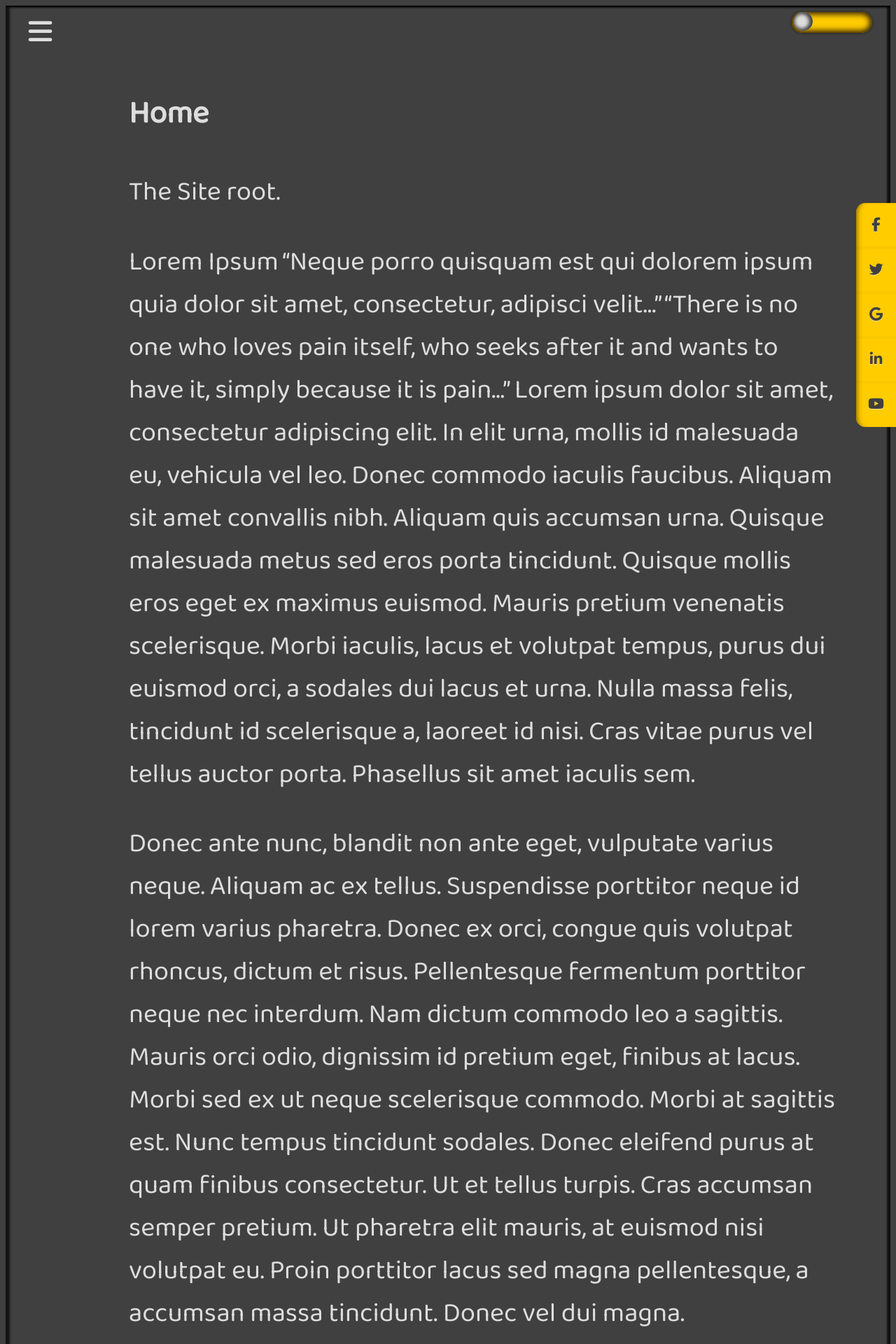
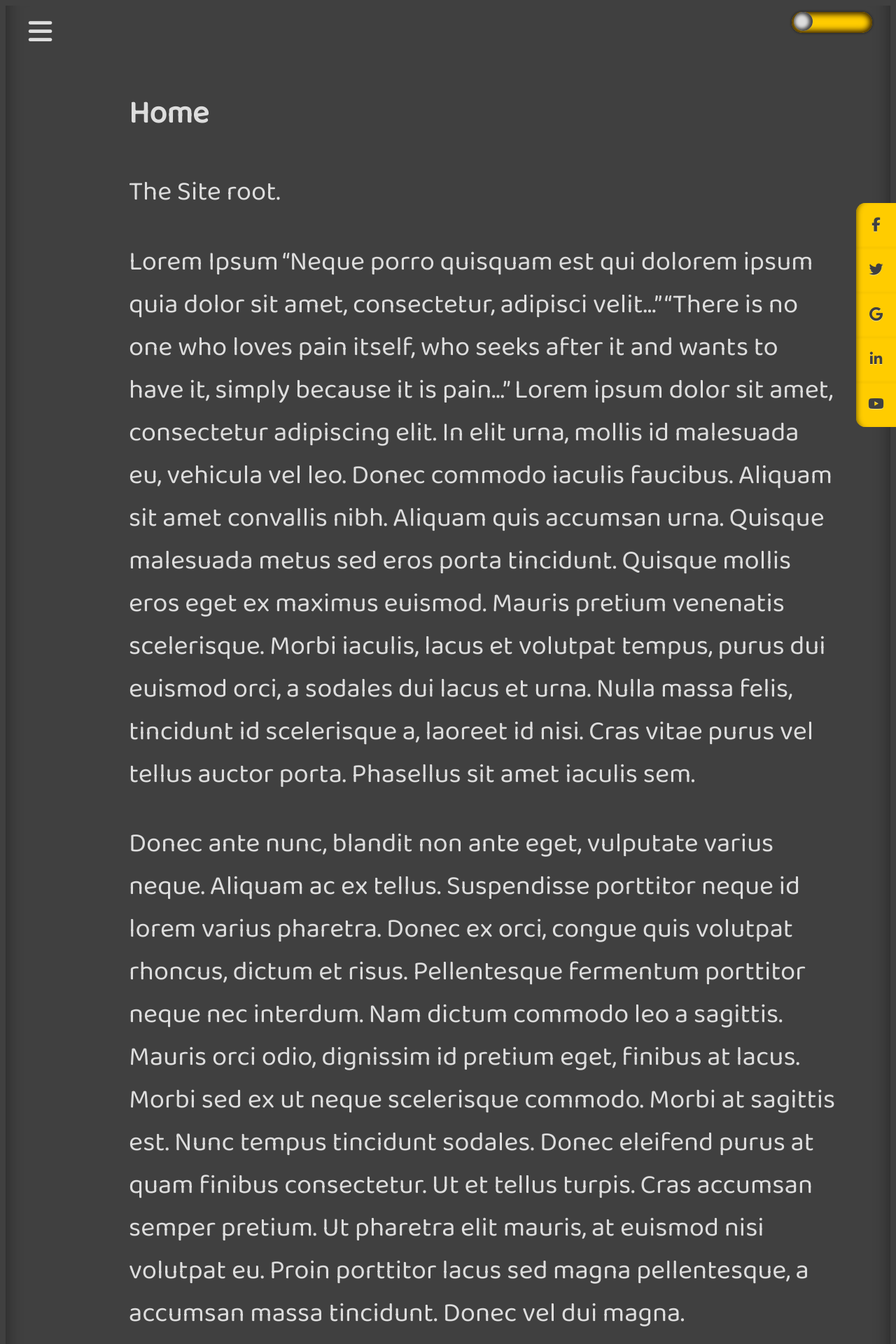
Before and after one commit to brettjrea/brettjrea.github.io-old, a Jekyll site: the page built from index.md, in a window 1280 px wide. Shown: the top 1920 px of the page at 70% size. Built offline with Jekyll 4.4.1, drawn with Linux system fonts in a browser that asks for light colours; nearby versions of some CDN libraries; comment, search, counter and statistics services are not loaded.

Commit message:
Update styles.scss

```diff
--- a/assets/css/styles.scss
+++ b/assets/css/styles.scss
@@ -201,7 +201,7 @@ padding: 2vh 2vw 2vh 2vw;
 /* Style page content - use this if you want to push the page content to the right when you open the side navigation */
 #myContent {
   font-size: 3vw;
-  box-shadow: inset -3px 0px 2px 2px rgba(0,0,0,0.7), inset 3px 0px 3px 3px rgba(0,0,0,0.7);
+  box-shadow: inset 25px 0px 25px -25px rgba(0,0,0,0.45), inset -25px 0px 25px -25px rgba(0,0,0,0.45);
 }
 
 #myPages {
```
